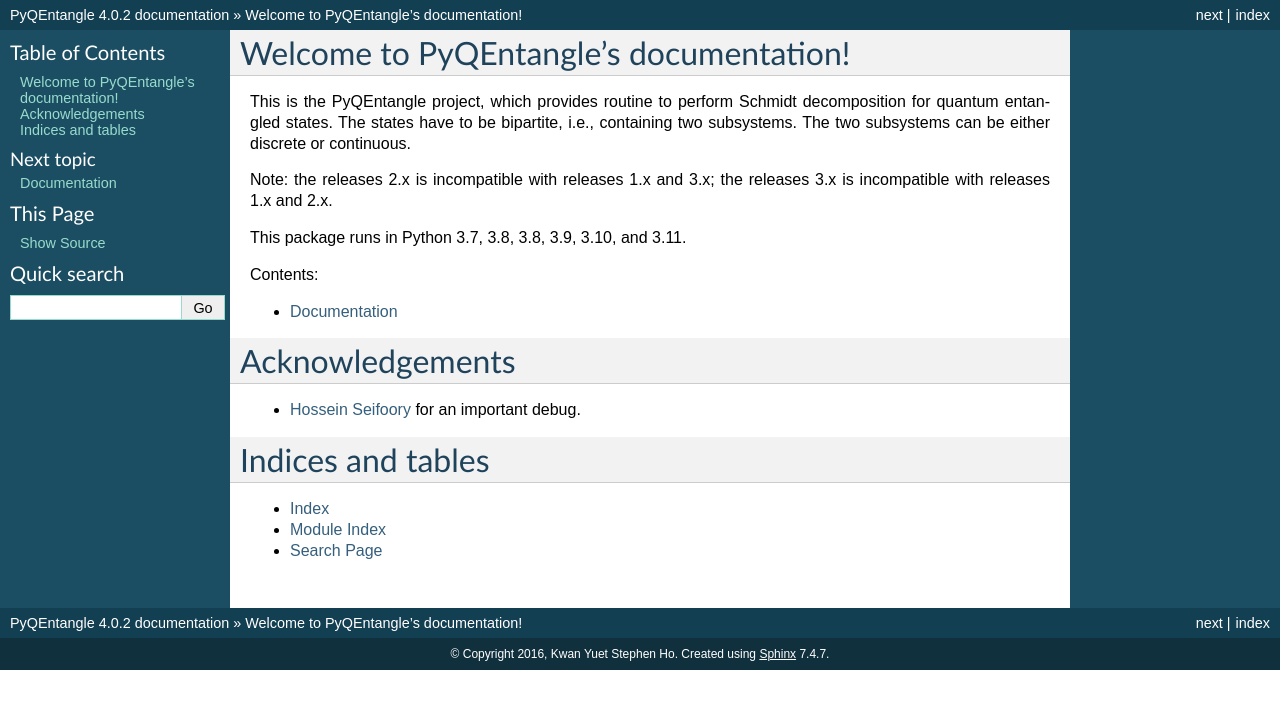
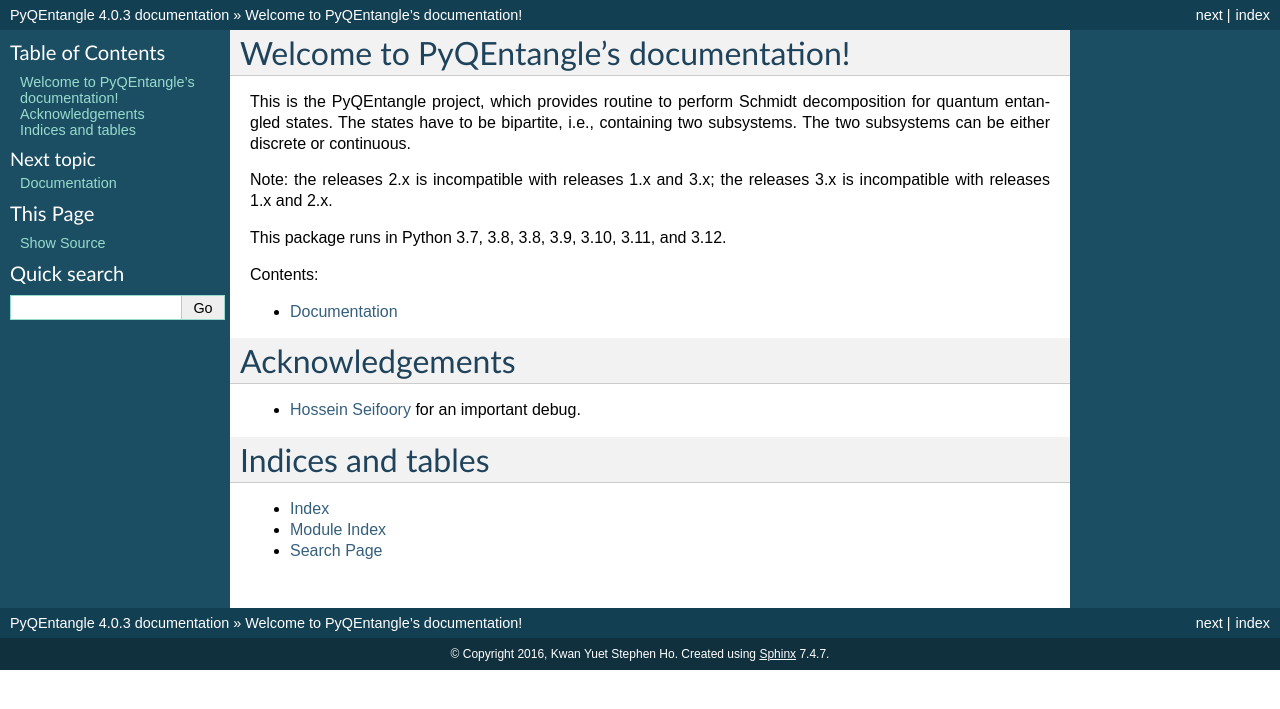
Before and after one commit to stephenhky/pyqentangle, a Sphinx documentation site: the page built from doc/index.rst, in a window 1280 px wide. Shown: the top 709 px of the page. Built offline with Sphinx 7.4.7, drawn with Linux system fonts in a browser that asks for light colours; pages that are not in the unit, such as notebooks, are missing from menus.

Commit message:
release 4.0.3

```diff
--- a/doc/conf.py
+++ b/doc/conf.py
@@ -64,7 +64,7 @@
 # The short X.Y version.
 version = '4.0'
 # The full version, including alpha/beta/rc tags.
-release = '4.0.2'
+release = '4.0.3'
 
 # The language for content autogenerated by Sphinx. Refer to documentation
 # for a list of supported languages.
--- a/doc/index.rst
+++ b/doc/index.rst
@@ -13,7 +13,7 @@
 Note: the releases 2.x is incompatible with releases 1.x and 3.x; the releases 3.x is incompatible
 with releases 1.x and 2.x.
 
-This package runs in Python 3.7, 3.8, 3.8, 3.9, 3.10, and 3.11.
+This package runs in Python 3.7, 3.8, 3.8, 3.9, 3.10, 3.11, and 3.12.
 
 Contents:
 
--- a/pyproject.toml
+++ b/pyproject.toml
@@ -4,7 +4,7 @@
 
 [project]
 name = "pyqentangle"
-version = "4.0.3a1"
+version = "4.0.3"
 authors = [
     {name = "Kwan Yuet Stephen Ho", email = "stephenhky@yahoo.com.hk"}
 ]
```
Also changed, not shown: 1 other file.
